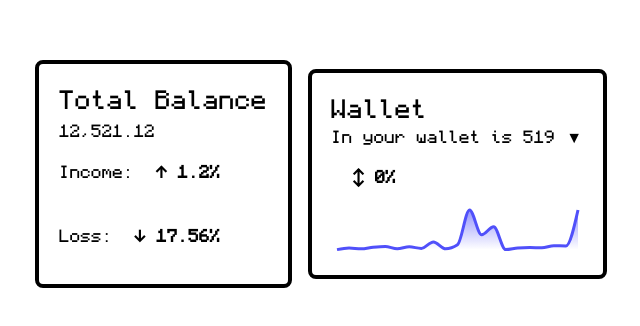
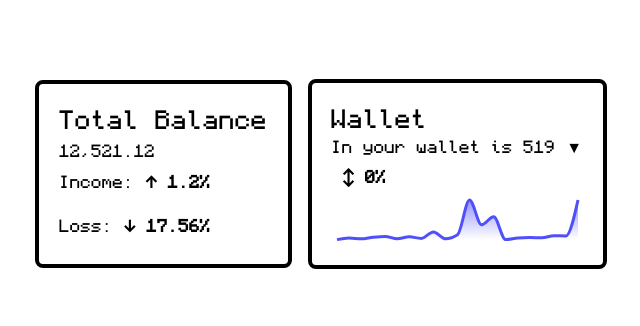
Before and after one commit to qSugestio/ascii-cat-exchange, a Next.js app: page / in a window 1280 px wide. Shown: the part 248-574 px from the top of the page, without its empty margins (319-959 px from the left). Built offline with nearby package versions, Linux system fonts and the light colour scheme.

Commit message:
chore: remove console.log and tweak style

```diff
--- a/src/components/Other/Chart/Chart.tsx
+++ b/src/components/Other/Chart/Chart.tsx
@@ -8,7 +8,7 @@ const Chart = ({ prices, height }: { prices: number[]; height: number }) => {
     day: `Day ${index + 1}`,
     price,
   }))
-  console.log(data)
+
   return (
     <ResponsiveContainer width='100%' height={height}>
       <AreaChart data={data}>
--- a/src/components/Other/ExchangeTab.tsx
+++ b/src/components/Other/ExchangeTab.tsx
@@ -17,7 +17,7 @@ const ExchangeTab = ({ type, value }: props) => {
 
   return (
     <div
-      className={`text-base w-fit h-fit rounded-sm px-2.5 py-1.5 m-2.5 font-bold flex ${styles[type]}`}
+      className={`text-base w-fit h-fit rounded-sm px-2.5 py-1.5 font-bold flex ${styles[type]}`}
     >
       <span className='inter-font mr-2.5'>{symbol[type]}</span>
       <span>{value}%</span>
```
